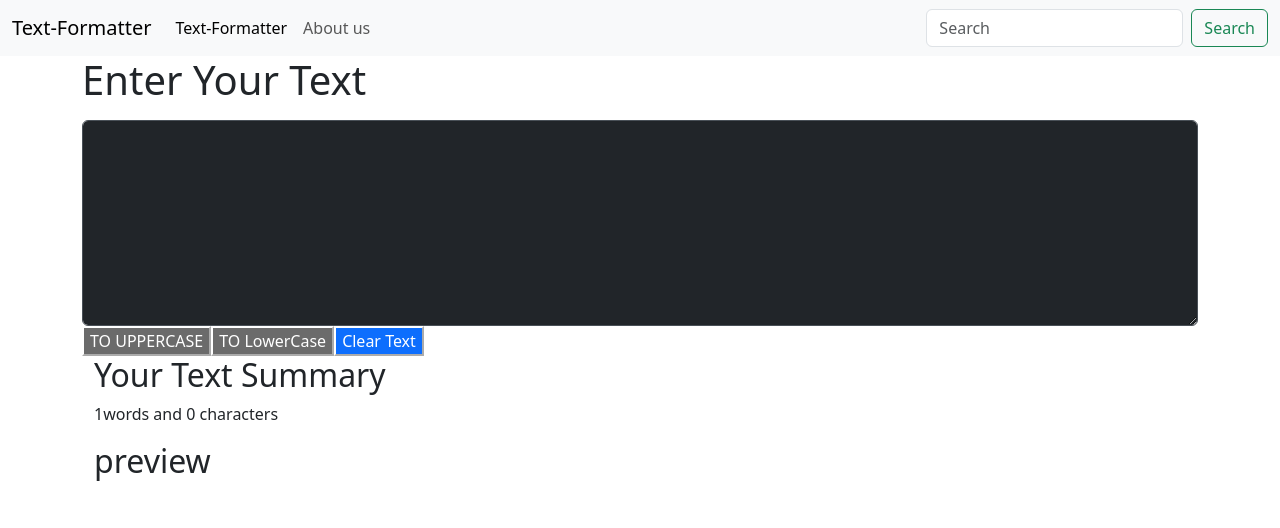
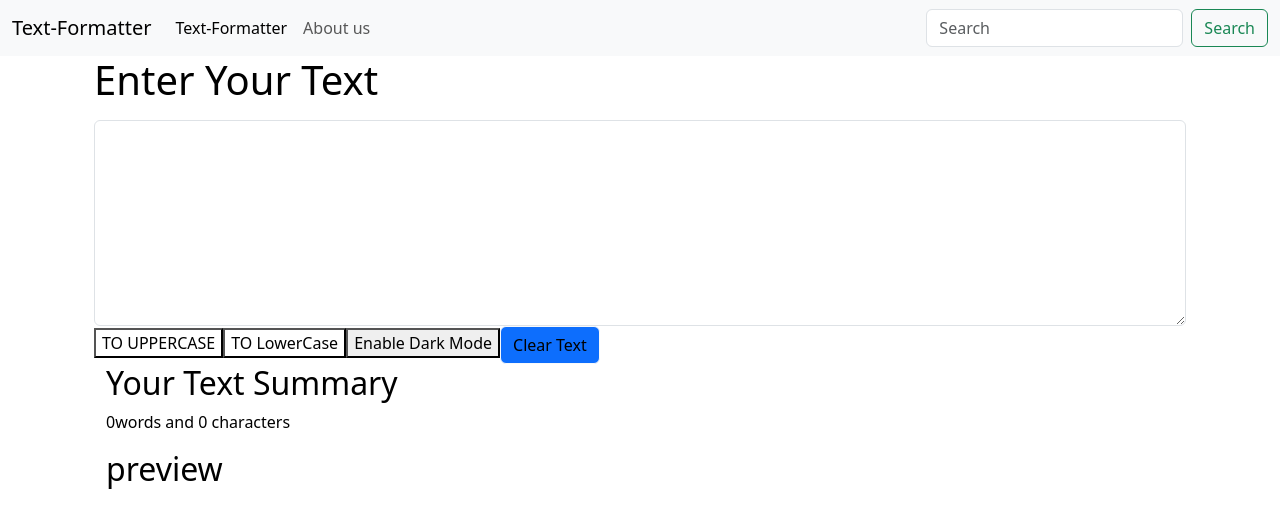
Before and after one commit to abdullah-raja835/text-formatter, a React (Create React App) app: page / in a window 1280 px wide. Shown: the top 528 px of the page. Built offline with nearby package versions, Linux system fonts and the light colour scheme.

Commit message:
dark mode done but still bht mistakes hn bugs find kro

```diff
--- a/src/components/Text-Form.jsx
+++ b/src/components/Text-Form.jsx
@@ -20,23 +20,51 @@
         setText("");
 }
 
+const [myStyle,setmyStyle] = useState({
+    color : "black",
+    backgroundColor : "white"
+})
+
+const [btn,setbtn]=useState('Enable Dark Mode')
+
+
+
+const Dark = ()=>{
+ if (setmyStyle.color === "white"){
+    setmyStyle({
+        color : "black",
+        backgroundColor : "white"
+    })
+    setbtn("Enable Dark Mode")
+ }
+else{
+    setmyStyle({
+        color : "white",
+        backgroundColor : "black"
+    })
+    setbtn("Enable Light Mode")
+}
+}
 
 
     return(
         <>
+<div className="container" style={myStyle}>
 
-<div class="mb-3" data-bs-theme="dark">
-  <label for="exampleFormControlTextarea1"  class="form-label"><h1>{props.head}</h1></label>
-  <textarea class="form-control" value={text} onChange={change} id="exampleFormControlTextarea1" rows="8"></textarea>
-  <button className="check" onClick={upperCase}>TO UPPERCASE</button>
-  <button className="check" onClick={lowerCase}>TO LowerCase</button>
-  <button className="check bg-primary " onClick={clearText}>Clear Text</button>
+<div class="mb-3"  >
+  <label for="exampleFormControlTextarea1"  className="form-label"><h1>{props.head}</h1></label>
+  <textarea className="form-control" style={myStyle} value={text} onChange={change} id="exampleFormControlTextarea1" rows="8"></textarea>
+  <button className="check" style={myStyle} onClick={upperCase}>TO UPPERCASE</button>
+  <button className="check" style={myStyle} onClick={lowerCase}>TO LowerCase</button>
+  <button className="check" onClick={Dark} >{btn}</button>
+  <button className="check btn btn-secondary btn-light bg-primary " onClick={clearText}>Clear Text</button>
   <div className="container">
     <h2>Your Text Summary</h2>
-    <p>{text.split().length}words and {text.length} characters </p>
+    <p>{text.split("").length}words and {text.length} characters </p>
     <h2>preview</h2>
     <p>{text}</p>
   </div>
+</div>
 </div>
         </>
     )
```
